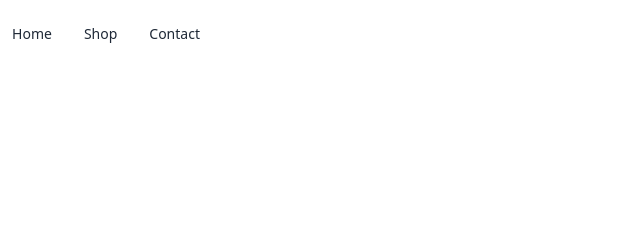
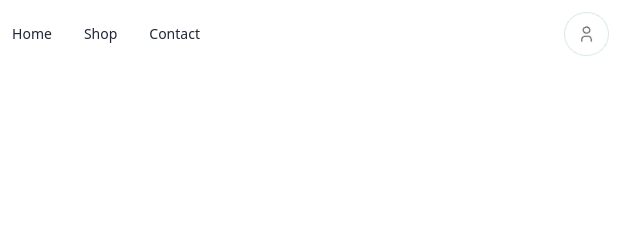
Before and after one commit to kanikanoorsathi/11, a plain HTML site: page index.html in a window 1280 px wide. Shown: the top 240 px of the page, 534-1174 px from the left. Drawn offline with nearby package versions, Linux system fonts and the light colour scheme.

Commit message:
img file added

```diff
--- a/index.html
+++ b/index.html
@@ -66,7 +66,7 @@
             <div class="navbar-end">
                 <span class="btn btn-ghost">
                     <a href="#">
-                        <img class="user" src="./B10A6-Assess-Your-Asynchronous-JS-and-ES6-skills/images/Frame 4.png"
+                        <img class="user" src="./new-img/Frame 4.png"
                             alt="">
                     </a>
                 </span>
```
Also changed, not shown: new-img/Frame 4.png (added).
